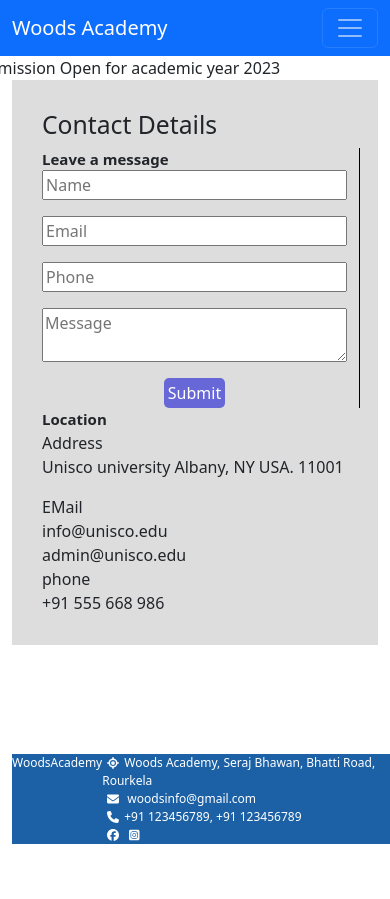
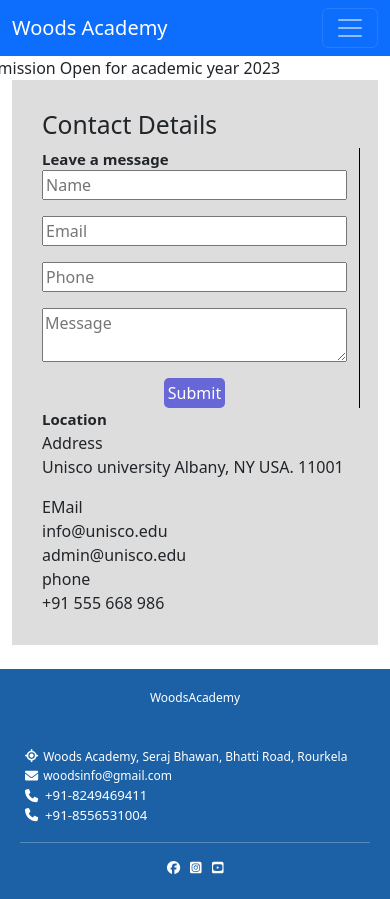
Before and after one commit to aatifdev4u/woods-web, a React (Create React App) app: page /contact in a window 390 px wide. Before the commit the page ends 844 px from the top, so only its background shows below. Built offline with nearby package versions, Linux system fonts and the light colour scheme.

Commit message:
updated file to handle responsive of fooer

```diff
--- a/src/component/Footer.js
+++ b/src/component/Footer.js
@@ -2,7 +2,7 @@ import React from 'react';
 import { Container, Stack } from 'react-bootstrap';
 import { FontAwesomeIcon } from '@fortawesome/react-fontawesome'
 import { faUser, faEnvelope, faPhone, faLocation } from '@fortawesome/free-solid-svg-icons';
-import { faFacebook, faInstagramSquare } from '@fortawesome/free-brands-svg-icons';
+import { faFacebook, faInstagramSquare, faYoutubeSquare } from '@fortawesome/free-brands-svg-icons';
 // import { solid, regular, brands, icon } from '@fortawesome/fontawesome-svg-core/import.macro' // <-- import styles to be used
 
 /**
@@ -12,36 +12,41 @@ import { faFacebook, faInstagramSquare } from '@fortawesome/free-brands-svg-icon
 
 export const Footer = (props) => {
   return(
-    <Container fluid>
-      <br/>
       <div className='footer-wrapper'>
         <div className='logo'>
           WoodsAcademy
         </div>
         <div className='contact'>
-        <Stack>
             <div>
               <span className='icon-map'><FontAwesomeIcon icon={faLocation} /></span>
                 Woods Academy, Seraj Bhawan, Bhatti Road, Rourkela
             </div>
             <div>
-          <span className='icon-map'> <FontAwesomeIcon icon={faEnvelope} /></span> woodsinfo@gmail.com
+              <span className='icon-map'> <FontAwesomeIcon icon={faEnvelope} /></span>
+              <a href="mailto:woodsinfo@gmail.com">woodsinfo@gmail.com</a>
             </div>
             <div>
-          <span className='icon-map'><FontAwesomeIcon icon={faPhone} /></span>
-             +91 123456789, +91 123456789
+              <span className='icon-map'><FontAwesomeIcon icon={faPhone} />&nbsp;&nbsp;
+                <a href="tel:8249469411">+91-8249469411</a>
+              </span>
+              <br/>
+              <span className='icon-map'><FontAwesomeIcon icon={faPhone} />&nbsp;&nbsp;
+                <a href="tel:8556531004">+91-8556531004</a>
+              </span>
             </div>
-          <div>
+            <hr/>
+            <div className='social-media'>
               <span className='icon-map'>
                 <FontAwesomeIcon icon={faFacebook} />
               </span>
               <span className='icon-map'>
                 <FontAwesomeIcon icon={faInstagramSquare} />
               </span>
-          </div>
-        </Stack>
+              <span className='icon-map'>
+                <FontAwesomeIcon icon={faYoutubeSquare} />
+              </span>
             </div>
         </div>
-    </Container>
+      </div>
    )
  }
--- a/src/pages/Home.js
+++ b/src/pages/Home.js
@@ -7,7 +7,7 @@ import building from "../images/building.jpg";
 import contact from "../images/contact.jpg";
 import header from "../images/header.jpg";
 import { Container } from 'react-bootstrap';
-
+import { Link } from 'react-router-dom'
 /**
 * @author
 * @function
@@ -51,7 +51,7 @@ export const Home = (props) => {
           <div className="home-item-gallery">
             <h2>Gallery</h2>
             <div>
-              <Image roundedCircle  src={building} />
+              <Link to="/gallery"><Image roundedCircle  src={building} /></Link>
             </div>
           </div>
           <div className="home-item-testimonials">
--- a/src/sass/footer.scss
+++ b/src/sass/footer.scss
@@ -1,23 +1,36 @@
 .footer-wrapper{
     display: flex;
+    flex-wrap: wrap;
     justify-content: space-around;
     background-color: #1c61a5;
     color: white;
-    position: fixed;
+    position: relative;
     width: 100%;
     bottom: 0px;
     z-index: 9999;
     font-size: 12px;
     .logo{
-        // border: 1px solid red;
+        text-align: center;
+        flex-grow: 1;
+        width: 20rem;
+        margin: 20px;
     }
-    // .location{
-    //     border: 1px solid red;
-    // }
+
     .contact{
-        // border: 1px solid red;
+        text-align: left;
+        flex-grow: 1;
+        margin: 20px;
+        a{
+            color: white;
+            text-decoration: none;
+        }
+        .social-media{
+            text-align: center;
+        }
         .icon-map{
+            font-size: 1.1em;
             margin: 3px 5px;
+
         }
     }
 }
```
Lines whose indentation alone changed are shown as unchanged.
